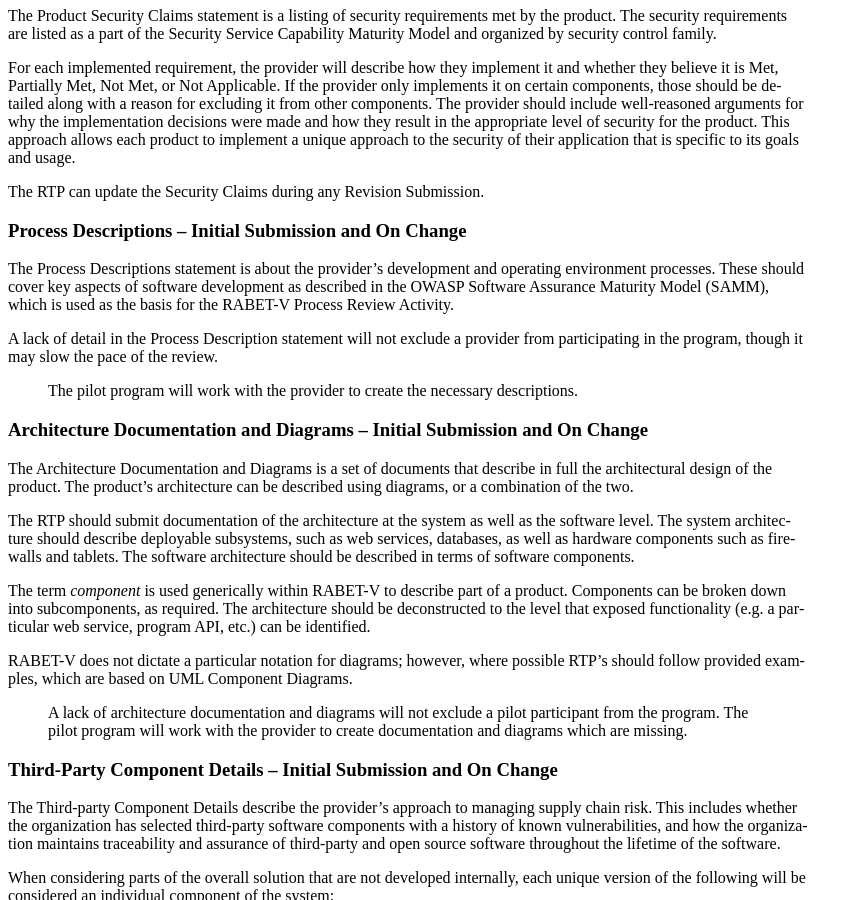
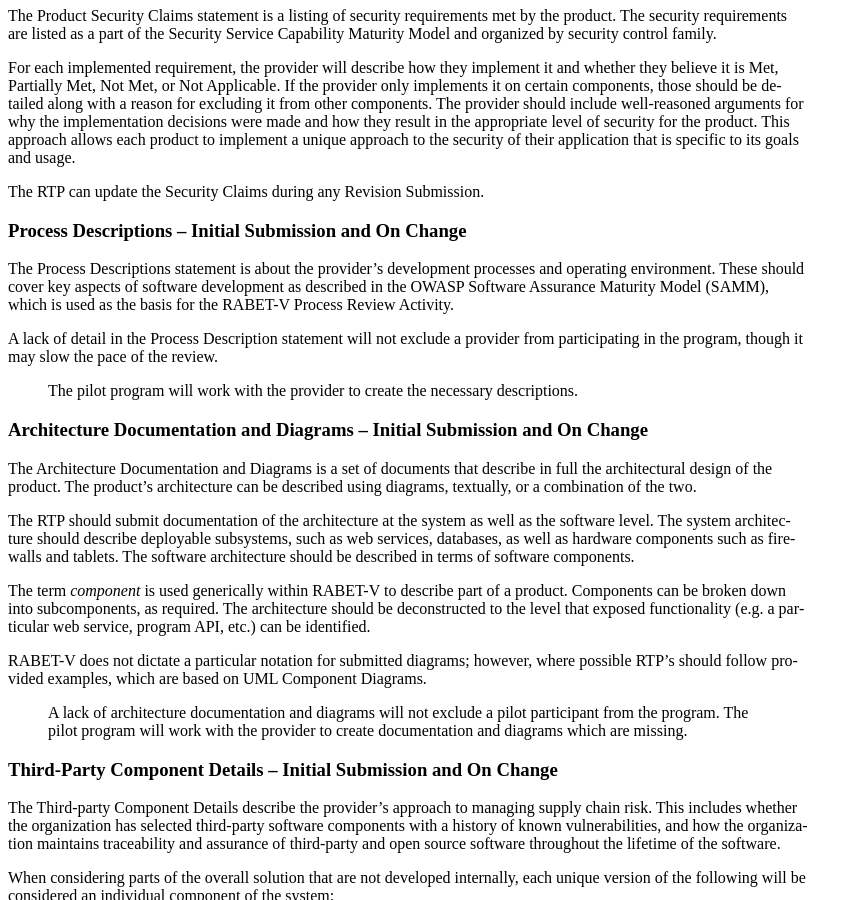
Before and after one commit to it-dept-cis/RABET-V-Pilot, a Sphinx documentation site: the page built from docs/source/Activities/Provider_Submission.md, in a window 1280 px wide and 900 px high, scrolled down 1097 px. Shown: the whole window, without its empty margins (0-860 px from the left). Built offline with Sphinx 7.4.7, drawn with Linux system fonts in a browser that asks for light colours.

Commit message:
minor cleanup

```diff
--- a/docs/source/Activities/Provider_Submission.md
+++ b/docs/source/Activities/Provider_Submission.md
@@ -46,7 +46,7 @@
 
 #### Process Descriptions – Initial Submission and On Change
 
-The Process Descriptions statement is about the provider’s development and operating environment processes. These should cover key aspects of software development as described in the OWASP Software Assurance Maturity Model (SAMM), which is used as the basis for the RABET-V Process Review Activity.
+The Process Descriptions statement is about the provider’s development processes and operating environment. These should cover key aspects of software development as described in the OWASP Software Assurance Maturity Model (SAMM), which is used as the basis for the RABET-V Process Review Activity.
 
 A lack of detail in the Process Description statement will not exclude a provider from participating in the program, though it may slow the pace of the review.
 
@@ -54,13 +54,13 @@
 
 #### Architecture Documentation and Diagrams – Initial Submission and On Change
 
-The Architecture Documentation and Diagrams is a set of documents that describe in full the architectural design of the product. The product’s architecture can be described using diagrams, or a combination of the two.
+The Architecture Documentation and Diagrams is a set of documents that describe in full the architectural design of the product. The product’s architecture can be described using diagrams, textually, or a combination of the two.
 
 The RTP should submit documentation of the architecture at the system as well as the software level. The system architecture should describe deployable subsystems, such as web services, databases, as well as hardware components such as firewalls and tablets. The software architecture should be described in terms of software components.
 
 The term *component* is used generically within RABET-V to describe part of a product. Components can be broken down into subcomponents, as required. The architecture should be deconstructed to the level that exposed functionality (e.g. a particular web service, program API, etc.) can be identified.
 
-RABET-V does not dictate a particular notation for diagrams; however, where possible RTP’s should follow provided examples, which are based on UML Component Diagrams.
+RABET-V does not dictate a particular notation for submitted diagrams; however, where possible RTP’s should follow provided examples, which are based on UML Component Diagrams.
 
 > A lack of architecture documentation and diagrams will not exclude a pilot participant from the program. The pilot program will work with the provider to create documentation and diagrams which are missing.
 
```
Also changed, not shown: docs/source/Activities/Architecture_Review_Methodology.md (+2 -2 lines), docs/source/Activities/Process_Assessment_Methodology.md (+1 -1 lines), docs/source/Activities/Security_Claims_Validation.md (+1 -1 lines), docs/source/Activities/media/workflow.svg (deleted), docs/source/Software_Development_Maturity_Index/README.md (line endings or trailing spaces), for_consideration/Samples/Labeling/README.md, 1 other file.
